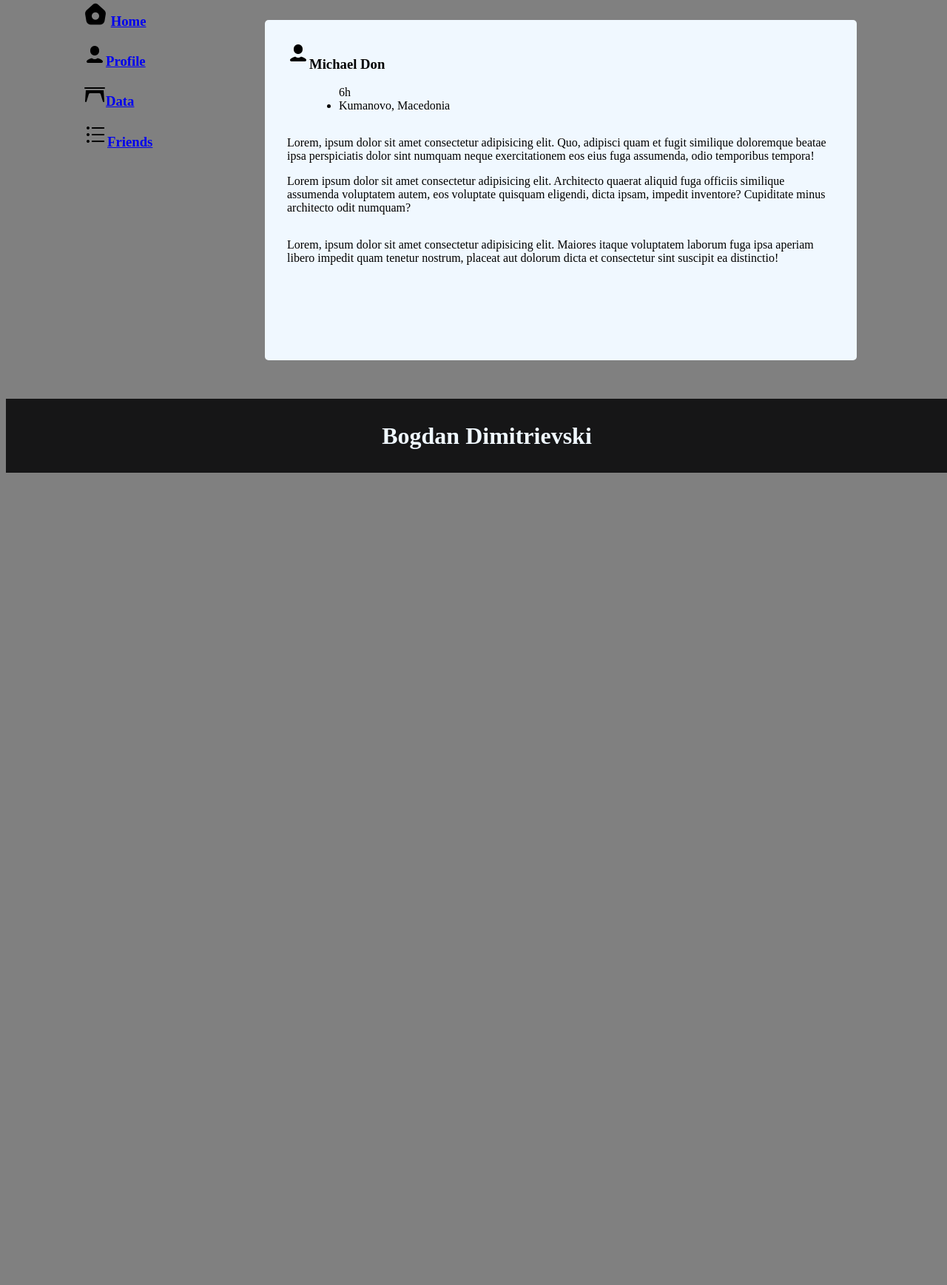
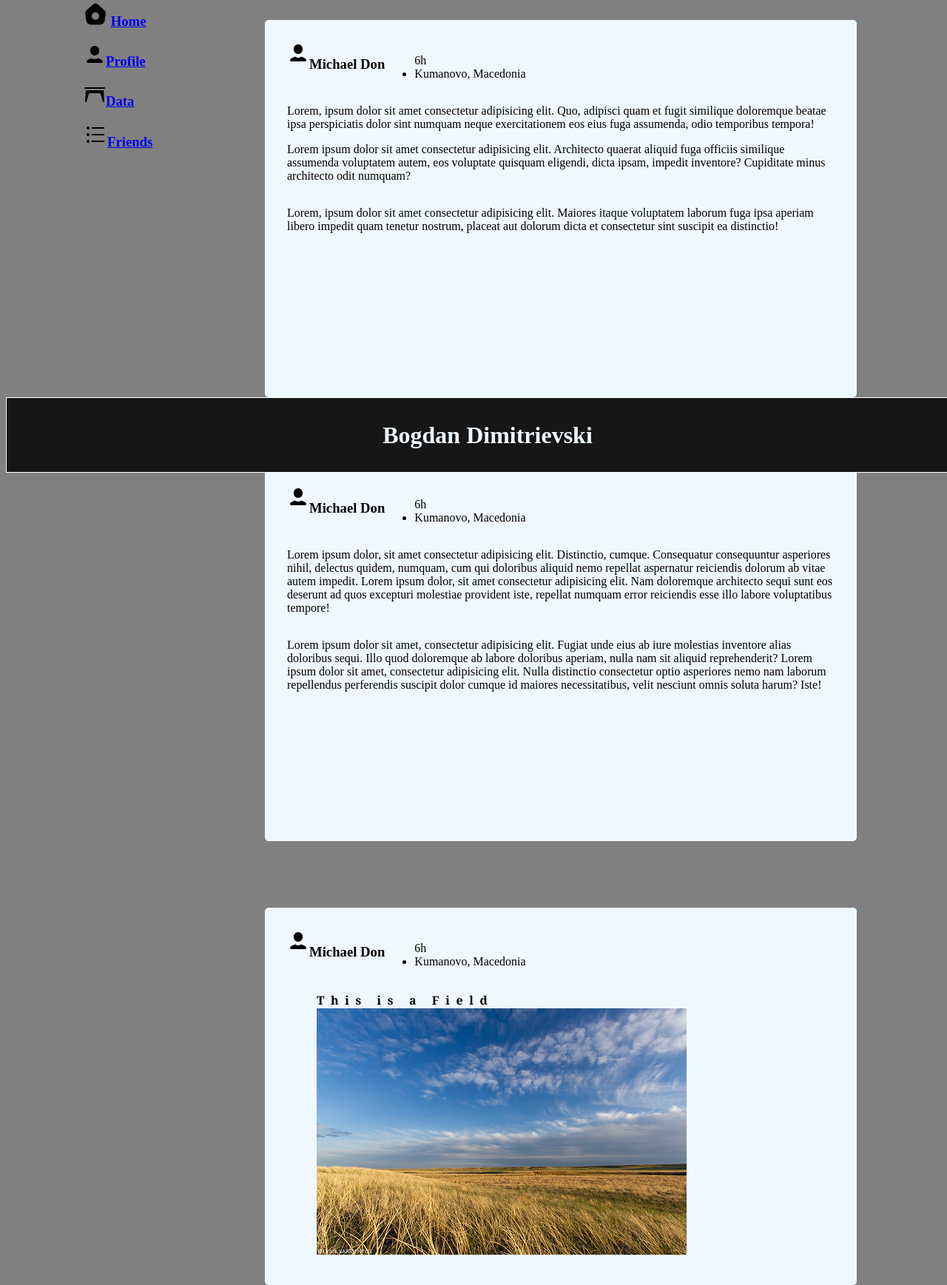
Before and after one commit to BogdanD123/begginingHTML-CSS-JS, a plain HTML site: page grid.html in a window 1280 px wide. Shown: the part 161-1898 px from the top of the page at 74% size. Before the commit the page ends 800 px from the top, so only its background shows below. Drawn offline with Linux system fonts and the light colour scheme.

Commit message:
first commit

```diff
--- a/grid.html
+++ b/grid.html
@@ -23,31 +23,66 @@
         <h1>First flex and git homework</h1>
     </header>
     <main id="main-container">
-        <section>
-            <img src="/icons8-person-30.png" alt="yourProfile">
-            <div id="div1">
+        <section class="Data">
+
+            <div id="div1" class="div">
+                <img src="/icons8-person-30.png" alt="yourProfile">
                 <h3>Michael Don</h3>
-                <ul><span>6h <li>Kumanovo, Macedonia</li></span></ul>
             </div>
+            <ul><span>6h <li>Kumanovo, Macedonia</li></span></ul>
+
             <article id="article1" class="pageData">
-                <p>Lorem, ipsum dolor sit amet consectetur adipisicing elit. Quo,
+                <p class="para">Lorem, ipsum dolor sit amet consectetur adipisicing elit. Quo,
                     adipisci quam et fugit similique
                     doloremque beatae ipsa perspiciatis dolor sint numquam neque exercitationem eos eius fuga assumenda,
                     odio temporibus tempora!</p>
-                <p>Lorem ipsum dolor sit amet consectetur adipisicing elit. Architecto quaerat aliquid fuga officiis
+                <p class="para">Lorem ipsum dolor sit amet consectetur adipisicing elit. Architecto quaerat aliquid fuga
+                    officiis
                     similique
                     assumenda voluptatem autem, eos voluptate quisquam eligendi, dicta ipsam, impedit inventore?
                     Cupiditate
                     minus architecto odit numquam?</p>
             </article>
-            <p>
-                Lorem, ipsum dolor sit amet consectetur adipisicing elit. Maiores itaque voluptatem laborum fuga
-                ipsa
-                aperiam libero impedit quam tenetur nostrum, placeat aut dolorum dicta et consectetur sint suscipit
-                ea
-                distinctio!
-            </p>
+            <p class="para"><span> Lorem, ipsum dolor sit amet consectetur adipisicing elit. Maiores itaque voluptatem
+                    laborum fuga
+                    ipsa
+                    aperiam libero impedit quam tenetur nostrum, placeat aut dolorum dicta et consectetur sint suscipit
+                    ea
+                    distinctio!</span></p>
         </section>
+        <section class="Data">
+
+            <div id="div2" class="div">
+                <img src="/icons8-person-30.png" alt="yourProfile">
+                <h3>Michael Don</h3>
+            </div>
+            <ul><span>6h <li>Kumanovo, Macedonia</li></span></ul>
+
+            <p>Lorem ipsum dolor, sit amet consectetur adipisicing elit. Distinctio, cumque. Consequatur consequuntur
+                asperiores nihil, delectus quidem, numquam, cum qui doloribus aliquid nemo repellat aspernatur
+                reiciendis dolorum ab vitae autem impedit. Lorem ipsum dolor, sit amet consectetur adipisicing elit. Nam
+                doloremque architecto sequi sunt eos deserunt ad quos excepturi molestiae provident iste, repellat
+                numquam error reiciendis esse illo labore voluptatibus tempore!</p>
+            <p>Lorem ipsum dolor sit amet, consectetur adipisicing elit. Fugiat unde eius ab iure molestias inventore
+                alias doloribus sequi. Illo quod doloremque ab labore doloribus aperiam, nulla nam sit aliquid
+                reprehenderit? Lorem ipsum dolor sit amet, consectetur adipisicing elit. Nulla distinctio consectetur
+                optio asperiores nemo nam laborum repellendus perferendis suscipit dolor cumque id maiores
+                necessitatibus, velit nesciunt omnis soluta harum? Iste!</p>
+        </section>
+        <section id="section3" class="Data">
+            <div id="div2" class="div">
+                <img src="/icons8-person-30.png" alt="yourProfile">
+                <h3>Michael Don</h3>
+                <ul><span>6h <li>Kumanovo, Macedonia</li></span></ul>
+            </div>
+            <figure>
+                <figcaption><strong>This is a Field</strong></figcaption><span><img src="/49944202182_1131c86287.jpg"
+                        alt="friendList"></span>
+            </figure>
+
+
+        </section>
+
 
     </main>
     <nav id="container" class="flex-container">
--- a/grid1.css
+++ b/grid1.css
@@ -17,6 +17,7 @@ header {
   background-color: rgb(22, 22, 23);
   width: 100%;
   color: aliceblue;
+  border: 1px solid white;
 }
 
 footer {
@@ -24,9 +25,11 @@ footer {
   bottom: 0;
   text-align: center;
   padding: 10px;
+  margin-top: 100px;
   background-color: rgb(22, 22, 23);
   width: 100%;
   color: aliceblue;
+  border: 1px solid white;
 }
 
 .flex-container {
@@ -42,15 +45,26 @@ section {
   margin-top: 150px;
   padding: 30px;
   width: 740px;
-  height: 400px;
+  height: 450px;
   background-color: aliceblue;
   border-radius: 5px;
   flex-wrap: wrap;
   align-content: flex-start;
   align-items: flex-start;
+  justify-content: flex-start;
+  margin-bottom: -60px;
 }
 #main-container {
   padding: 30px;
   width: 800px;
   height: 420px;
 }
+.div {
+  display: flex;
+  flex-direction: row;
+  align-items: flex-start;
+}
+strong {
+  font-family: Georgia, "Times New Roman", Times, serif;
+  letter-spacing: 1ex;
+}
```
